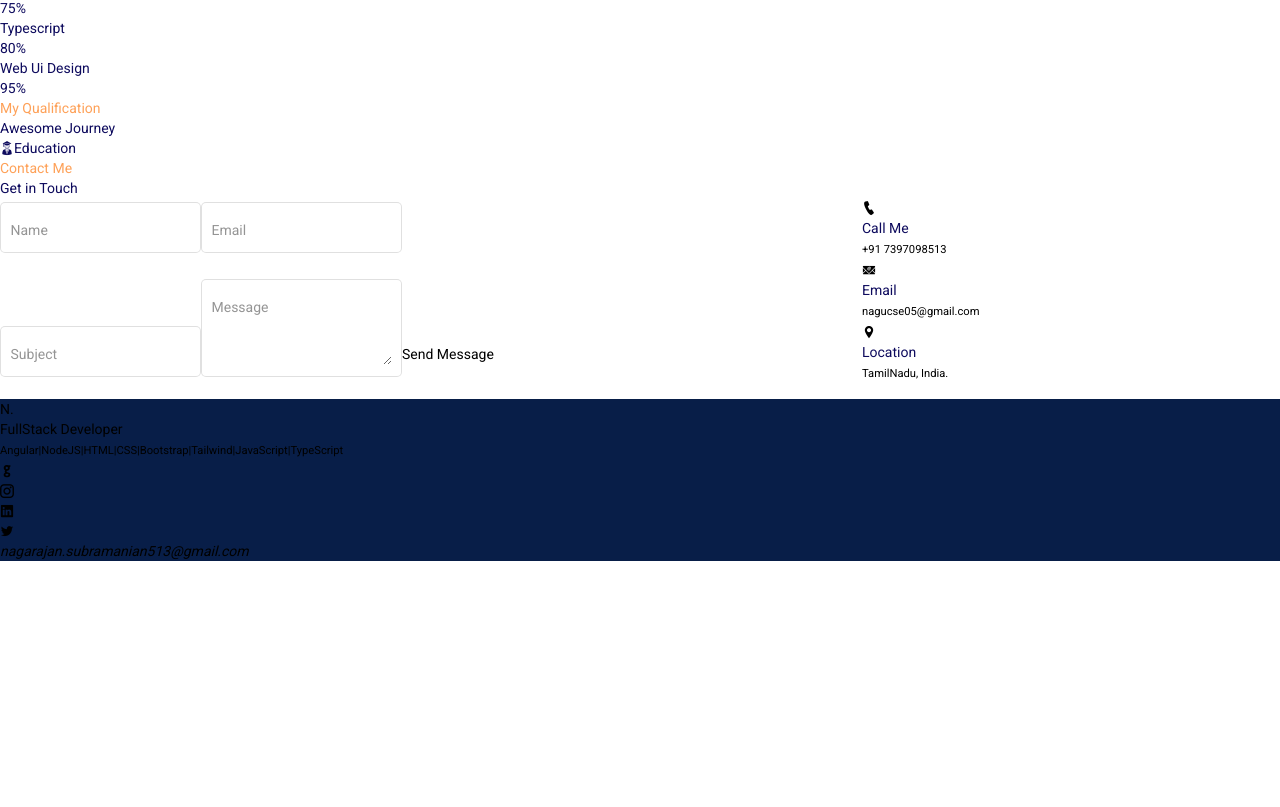
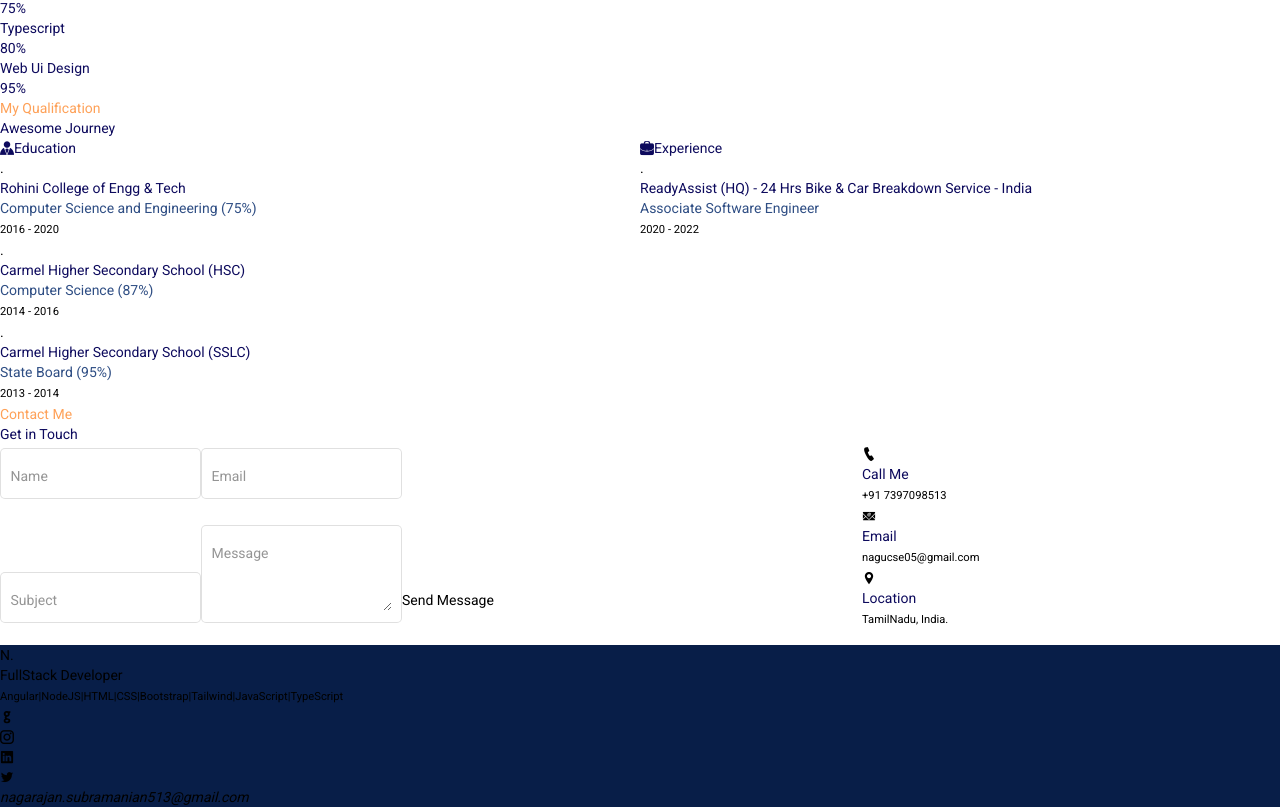
Before and after one commit to NaGoo/my_resume, an Angular app: page /home in a window 1280 px wide. Shown: the part 1640-2447 px from the top of the page. Before the commit the page ends 2201 px from the top, so only its background shows below. Built offline with nearby package versions, Linux system fonts and the light colour scheme.

Commit message:
qualification layout added

```diff
--- a/src/app/pages/home/home.component.html
+++ b/src/app/pages/home/home.component.html
@@ -78,7 +78,7 @@
     </mat-card>
   </div>
 
-  <div class="py-10"></div>
+<!--  <div class="py-10"></div>-->
   <!--My Intro-->
   <section class="max-w-7xl mx-auto px-3 sm:px-6 lg:px-8 py-12" fxLayout="row" fxLayout.xs="column"
            fxLayoutAlign="center center" fxLayoutGap="100px">
@@ -138,7 +138,6 @@
   </section>
 </div>
 
-<div class="py-10" fxHide.xs></div>
 <!--my skills-->
 
 <div class="bg-gray-50 lg:py-24 sm:py-20 py-12">
@@ -230,8 +229,74 @@
       <p class="font-bold secondary text-sm sm:text-lg lg:text-lg tracking-wide">My Qualification</p>
       <p class="primary py-2 font-extrabold text-2xl sm:text-5xl lg:text-5xl">Awesome Journey</p>
     </div>
-    <div class="flex justify-center">
-      <p class="text-center"><i class="icofont-graduate-alt text-2xl sm:text-5xl lg:text-5xl primary"></i><span class="pl-3 tracking-wide text-2xl sm:text-4xl lg:text-4xl primary font-bold">Education</span></p>
+    <div fxLayout="row" fxLayout.xs="column reverse">
+      <div fxFlex class="flex flex-col">
+        <div><p class="py-2"><i class="icofont-user-suited text-xl sm:text-4xl lg:text-4xl primary"></i>
+          <span class="pl-3 tracking-wide text-2xl sm:text-4xl lg:text-4xl primary font-bold">Education</span></p></div>
+        <div class="my-5">
+          <ol class="mb-5 border-l-2 border-orange-500">
+            <li>
+              <div class="md:flex flex-start">
+                <div class="bg-orange-500 w-3.5 h-3.5 border border-orange-500 flex items-center justify-center rounded-full -ml-2">
+                  <span class="text-white font-bold text-4xl -mt-5">.</span>
+                </div>
+                <div class="block px-4 pb-3">
+                  <p class="font-bold text-lg sm:text-xl lg:text-xl primary">Rohini College of Engg & Tech</p>
+                  <p class="font-medium text-md color1">Computer Science and Engineering (75%)</p>
+                  <small class=" font-medium text-orange-300 text-xs">2016 - 2020</small>
+                </div>
+              </div>
+            </li>
+          </ol>
+          <ol class="mb-5 border-l-2 border-orange-500">
+            <li>
+              <div class="md:flex flex-start">
+                <div class="bg-orange-500 w-3.5 h-3.5 border border-orange-500 flex items-center justify-center rounded-full -ml-2">
+                  <span class="text-white font-bold text-4xl -mt-5">.</span>
+                </div>
+                <div class="block px-4 pb-3">
+                  <p class="font-bold text-lg sm:text-xl lg:text-xl  primary">Carmel Higher Secondary School (HSC)</p>
+                  <p class="font-medium text-md color1">Computer Science (87%)</p>
+                  <small class=" font-medium text-orange-300 text-xs">2014 - 2016</small>
+                </div>
+              </div>
+            </li>
+          </ol>
+          <ol class="mb-5 border-l-2 border-orange-500">
+            <li>
+              <div class="md:flex flex-start">
+                <div class="bg-orange-500 w-3.5 h-3.5 border border-orange-500 flex items-center justify-center rounded-full -ml-2">
+                  <span class="text-white font-bold text-4xl -mt-5">.</span>
+                </div>
+                <div class="block px-4 pb-3">
+                  <p class="font-bold text-lg sm:text-xl lg:text-xl primary">Carmel Higher Secondary School (SSLC)</p>
+                  <p class="font-medium text-md color1">State Board (95%)</p>
+                  <small class=" font-medium text-orange-300 text-xs">2013 - 2014</small>
+                </div>
+              </div>
+            </li>
+          </ol>
+        </div>
+      </div>
+      <div fxFlex>
+        <p class="py-2"><i class="icofont-bag-alt text-xl sm:text-4xl lg:text-4xl primary"></i><span class="pl-3 tracking-wide text-2xl sm:text-4xl lg:text-4xl primary font-bold">Experience</span></p>
+        <div class="my-5">
+          <ol class="mb-5 border-l-2 border-orange-500">
+            <li>
+              <div class="md:flex flex-start">
+                <div class="bg-orange-500 w-3.5 h-3.5 border border-orange-500 flex items-center justify-center rounded-full -ml-2">
+                  <span class="text-white font-bold text-4xl -mt-5">.</span>
+                </div>
+                <div class="block px-4 pb-3">
+                  <p class="font-bold text-lg sm:text-xl lg:text-xl primary">ReadyAssist (HQ) - 24 Hrs Bike & Car Breakdown Service - India</p>
+                  <p class="font-medium text-md color1">Associate Software Engineer</p>
+                  <small class=" font-medium text-orange-300 text-xs">2020 - 2022</small>
+                </div>
+              </div>
+            </li>
+          </ol>
+        </div>
+      </div>
     </div>
   </div>
 </div>
--- a/src/styles.scss
+++ b/src/styles.scss
@@ -10,3 +10,4 @@ p{margin: 0 !important;}
 .primary {color: #0D0A5D;}
 .secondary {color: #FEA158;}
 .bg{background-color: #081E48}
+.color1 {color: #2F4E84}
```
